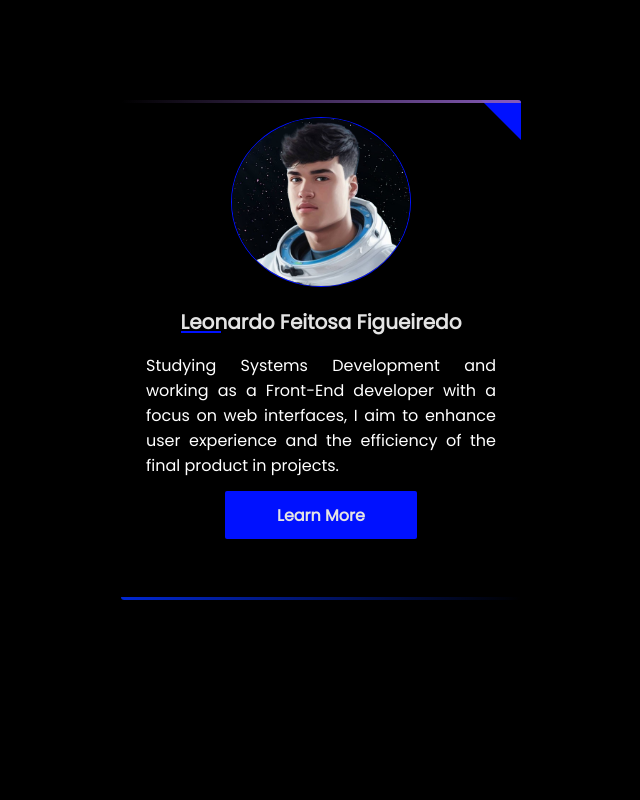
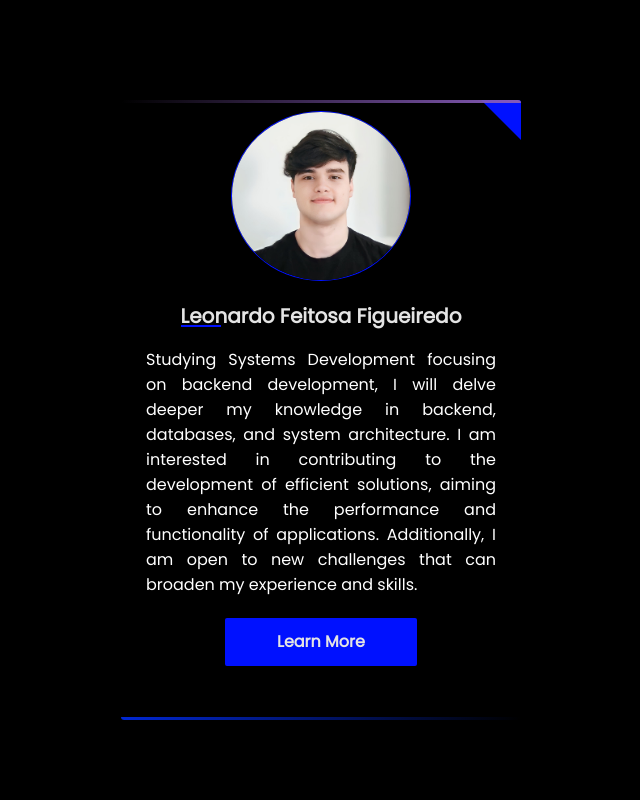
Before and after one commit to leonardoffigueiredo/presentation, a plain HTML site: page index.html in a window 1280 px wide. Shown: the whole page, without its empty margins (319-959 px from the left). Drawn offline with Linux system fonts and the light colour scheme.

Commit message:
update informations
Nesta atualização, coloquei informações novas e que estão sendo executadas no momento e adicionei habilidades novas obtidas.

```diff
--- a/index.html
+++ b/index.html
@@ -8,7 +8,7 @@
     <link rel="preconnect" href="https://fonts.googleapis.com">
     <link rel="stylesheet" href="https://cdnjs.cloudflare.com/ajax/libs/font-awesome/6.4.0/css/all.min.css" integrity="sha512-iecdLmaskl7CVkqkXNQ/ZH/XLlvWZOJyj7Yy7tcenmpD1ypASozpmT/E0iPtmFIB46ZmdtAc9eNBvH0H/ZpiBw==" crossorigin="anonymous" referrerpolicy="no-referrer" />
 <link rel="preconnect" href="https://fonts.gstatic.com" crossorigin>
-<link rel="icon" href="profile_lo.jpg" type="image/x-png">
+<link rel="icon" href="me-circle.png" type="image/x-png">
 
 </head>
 <body>
@@ -19,12 +19,14 @@
         <span></span>
         <span></span>
         <div class="image">
-            <img src="profile.jpg" alt="foto pessoal">
+            <img src="me.jpg" alt="foto pessoal">
          </div>
 
             <div class="content">
                 <h1>Leonardo Feitosa Figueiredo</h1>
-                <p>Studying Systems Development and working as a Front-End developer with a focus on web interfaces, I aim to enhance user experience and the efficiency of the final product in projects.</p>
+                <p>Studying Systems Development focusing on backend development, I will delve deeper
+                    my knowledge in backend, databases, and system architecture. I am interested in contributing to the development of efficient solutions, aiming to enhance the performance and functionality of applications. Additionally, I am open to new challenges that can broaden my experience and skills.
+                   </p>
             </div>
             <button type="button" id="read-btn">Learn More</button>
 
@@ -53,8 +55,8 @@
             <a>Html</a>
             <a>Css</a>
             <a>Javascript</a>
-            <a>NodeJS</a>
-            <a>Parse Server</a>
+            <a>Git</a>
+            <a>Python</a>
 
             </div>
             <div class="div-btn">
--- a/styles.css
+++ b/styles.css
@@ -37,7 +37,7 @@ p {
 
 .card-back {
     width: 25rem;
-    height: 500px;
+    height: 620px;
     background: var(--card);
     padding: 24px;
     display: flex;
@@ -69,7 +69,7 @@ p {
 
 .card {
     width: 25rem;
-    height: 500px;
+    height: 620px;
     background: var(--card);
     padding: 25px;
     display: flex;
@@ -291,7 +291,7 @@ h2:hover::before {
 .content-back button {
     display: flex;
     align-items: flex-end;
-    margin-top: 32px;
+    margin-top: 622px;
     padding: 20px;
 }
 
@@ -365,7 +365,7 @@ h2:hover::before {
     color: var(--titulo);
     font-size: 16px;
     padding: 4px;
-    margin-top: 4px;
+    margin-top: 137px;
     border-radius: 2px;
     cursor: pointer;
     transition: all 0.3s ease-in;
```
Also changed, not shown: me-circle.png (added), me.jpg (added).
